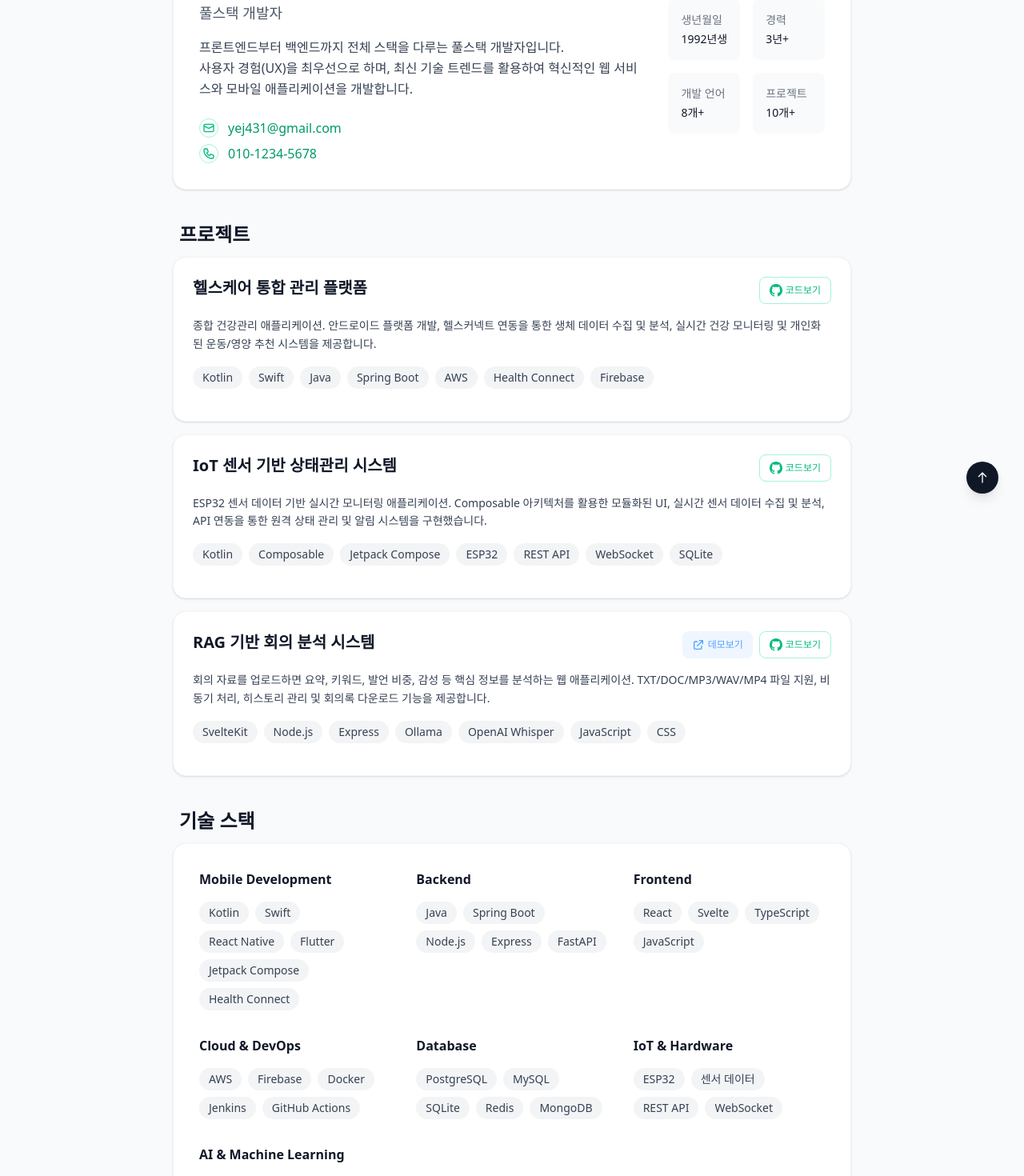
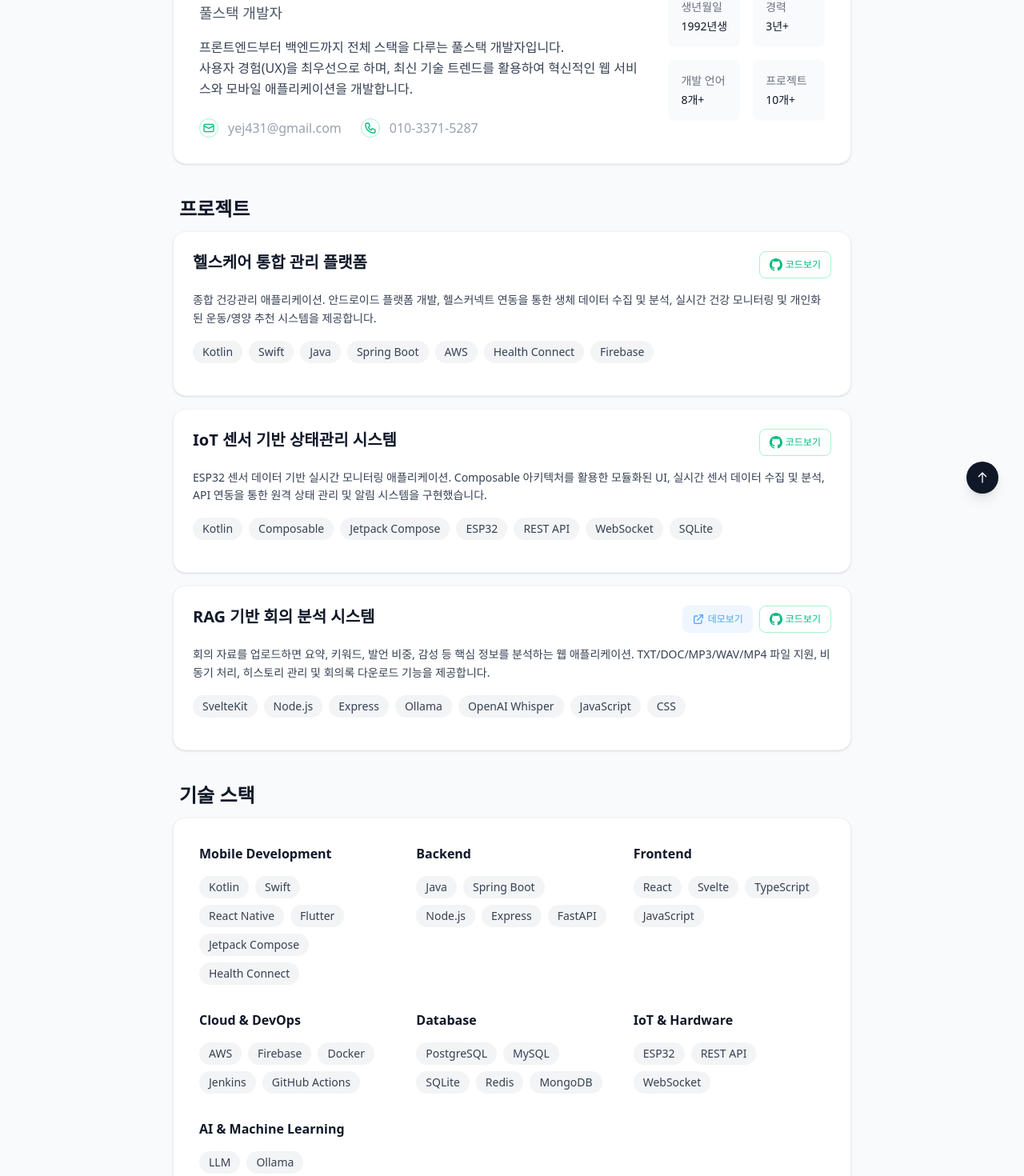
Before and after one commit to asdlf033/portfolio, a SvelteKit app: page / in a window 1280 px wide. Shown: the part 151-1621 px from the top of the page at 80% size. Built offline with nearby package versions, Linux system fonts and the light colour scheme.

Commit message:
Update profile section: adjust contact info layout and name styling

```diff
--- a/src/routes/+page.svelte
+++ b/src/routes/+page.svelte
@@ -35,7 +35,7 @@
     frontend: ['React', 'Svelte', 'TypeScript', 'JavaScript'],
     cloud: ['AWS', 'Firebase', 'Docker', 'Jenkins', 'GitHub Actions'],
     database: ['PostgreSQL', 'MySQL', 'SQLite', 'Redis', 'MongoDB'],
-    iot: ['ESP32', '센서 데이터', 'REST API', 'WebSocket'],
+    iot: ['ESP32', 'REST API', 'WebSocket'],
     ai: ['LLM','Ollama', 'OpenAI Whisper', 'RAG']
   };
 
@@ -115,20 +115,20 @@
       <div class="bg-white rounded-2xl p-8 shadow-sm border border-gray-100">
         <div class="flex flex-col md:flex-row items-start md:items-center gap-8">
           <div class="flex-1">
-            <h1 class="text-2xl font-bold text-gray-900 mb-2">유은지</h1>
+            <p class="text-2xl font-bold text-gray-900 mb-2">유은지</p>
             <p class="text-lg text-gray-600 mb-4">풀스택 개발자</p>
             <p class="text-gray-700 leading-relaxed mb-6">
               프론트엔드부터 백엔드까지 전체 스택을 다루는 풀스택 개발자입니다.<br>
               사용자 경험(UX)을 최우선으로 하며, 최신 기술 트렌드를 활용하여 혁신적인 웹 서비스와 모바일 애플리케이션을 개발합니다.
             </p>
-            <div class="space-y-2">
+            <div class="flex items-center gap-6">
               <div class="flex items-center gap-3">
                 <div class="w-6 h-6 bg-white border border-emerald-200 rounded-full flex items-center justify-center">
                   <svg class="w-4 h-4 text-emerald-500" fill="none" stroke="currentColor" viewBox="0 0 24 24">
                     <path stroke-linecap="round" stroke-linejoin="round" stroke-width="2" d="M3 8l7.89 4.26a2 2 0 002.22 0L21 8M5 19h14a2 2 0 002-2V7a2 2 0 00-2-2H5a2 2 0 00-2 2v10a2 2 0 002 2z"></path>
                   </svg>
                 </div>
-                <a href="mailto:yej431@gmail.com" class="text-emerald-600 hover:text-emerald-700 transition-colors">
+                <a href="mailto:yej431@gmail.com" class="text-gray-400 hover:text-gray-600 transition-colors">
                   yej431@gmail.com
                 </a>
               </div>
@@ -138,8 +138,8 @@
                     <path stroke-linecap="round" stroke-linejoin="round" stroke-width="2" d="M3 5a2 2 0 012-2h3.28a1 1 0 01.948.684l1.498 4.493a1 1 0 01-.502 1.21l-2.257 1.13a11.042 11.042 0 005.516 5.516l1.13-2.257a1 1 0 011.21-.502l4.493 1.498a1 1 0 01.684.949V19a2 2 0 01-2 2h-1C9.716 21 3 14.284 3 6V5z"></path>
                   </svg>
                 </div>
-                <a href="tel:+821012345678" class="text-emerald-600 hover:text-emerald-700 transition-colors">
-                  010-1234-5678
+                <a href="tel:+821012345678" class="text-gray-400 hover:text-gray-600 transition-colors">
+                  010-3371-5287
                 </a>
               </div>
             </div>
```
